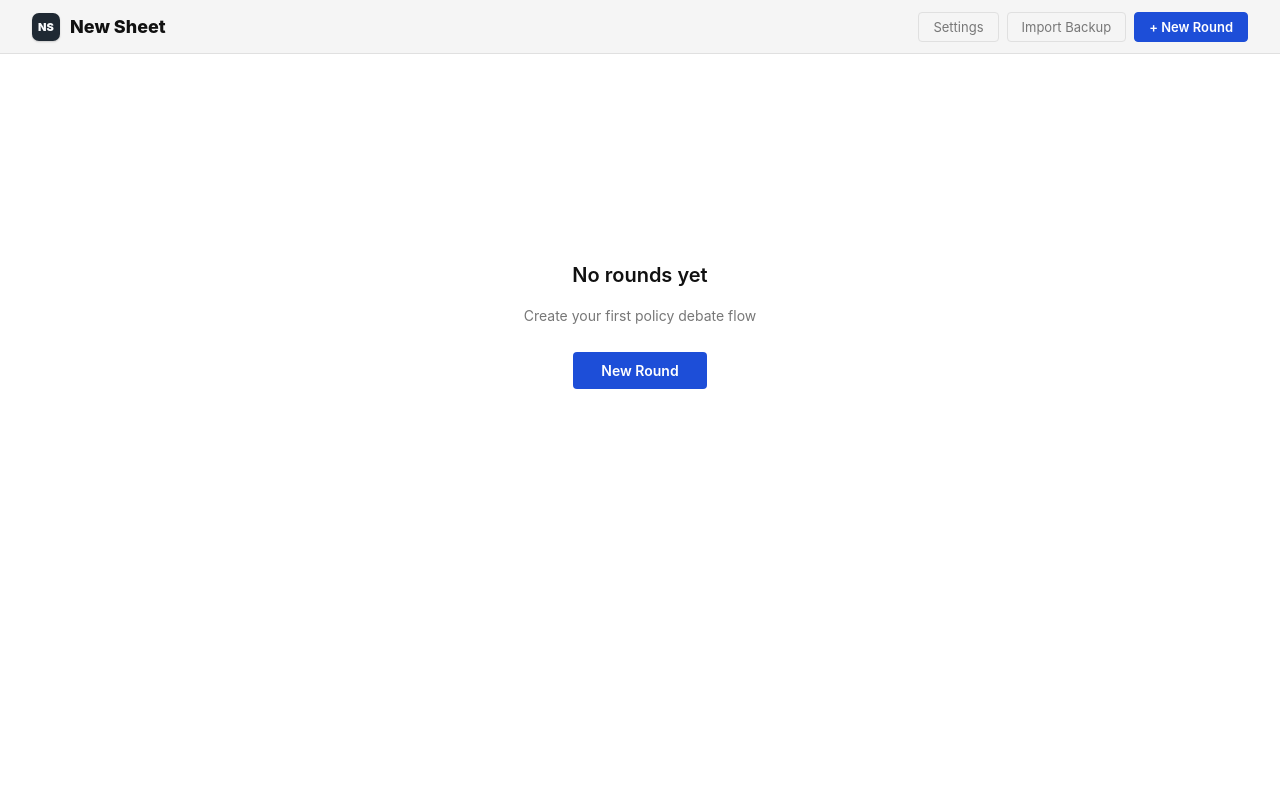
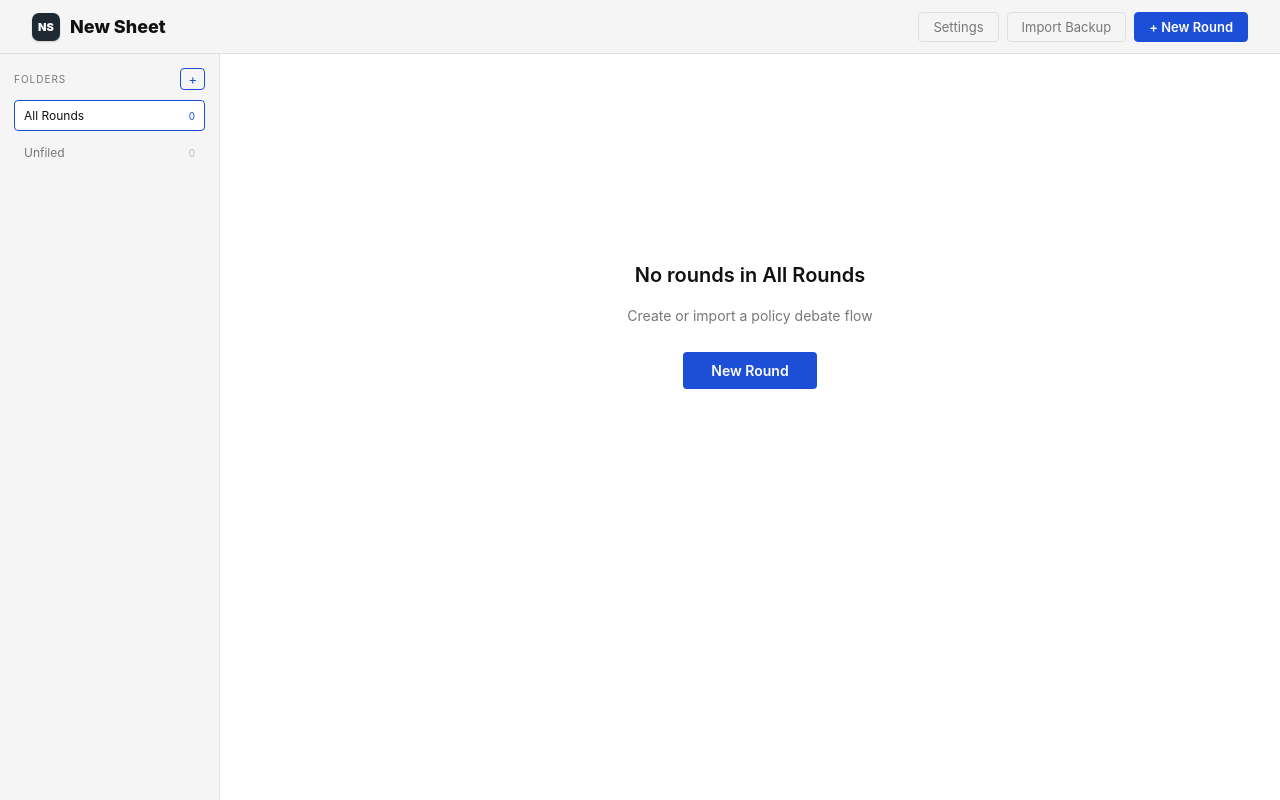
Before and after one commit to EzAdmissions/New-Sheet, a React (Vite) app: page / in a window 1280 px wide. Built offline with nearby package versions, Linux system fonts and the light colour scheme.

Commit message:
Add dashboard folders and refine themed chrome

```diff
--- a/src/Dashboard.jsx
+++ b/src/Dashboard.jsx
@@ -5,11 +5,18 @@ import { getUiChrome, chromeButton } from './uiChrome';
 
 export default function Dashboard({ onOpenSettings }) {
   const rounds      = useStore(s => s.rounds);
+  const folders     = useStore(s => s.folders);
+  const activeFolderId = useStore(s => s.activeFolderId);
   const settings    = useStore(s => s.settings);
   const newRound    = useStore(s => s.newRound);
   const openRound   = useStore(s => s.openRound);
   const deleteRound = useStore(s => s.deleteRound);
   const importRound = useStore(s => s.importRound);
+  const addFolder   = useStore(s => s.addFolder);
+  const renameFolder = useStore(s => s.renameFolder);
+  const deleteFolder = useStore(s => s.deleteFolder);
+  const setActiveFolder = useStore(s => s.setActiveFolder);
+  const moveRoundToFolder = useStore(s => s.moveRoundToFolder);
   const theme = useTheme(settings.theme);
   const ui = getUiChrome(settings, theme);
   const affColor = getAffColor(settings, theme);
@@ -29,7 +36,22 @@ export default function Dashboard({ onOpenSettings }) {
     }
   };
 
-  const sorted = [...rounds].sort((a, b) => (b.lastEdited ?? 0) - (a.lastEdited ?? 0));
+  const handleAddFolder = () => {
+    const name = prompt('Folder name');
+    if (name?.trim()) addFolder(name);
+  };
+
+  const filteredRounds = rounds.filter(r => {
+    if (activeFolderId === 'all') return true;
+    if (activeFolderId === 'unfiled') return !r.folderId;
+    return r.folderId === activeFolderId;
+  });
+  const sorted = [...filteredRounds].sort((a, b) => (b.lastEdited ?? 0) - (a.lastEdited ?? 0));
+  const activeFolderName = activeFolderId === 'all'
+    ? 'All Rounds'
+    : activeFolderId === 'unfiled'
+      ? 'Unfiled'
+      : folders.find(f => f.id === activeFolderId)?.name ?? 'Folder';
 
   return (
     <div style={{
@@ -61,13 +83,27 @@ export default function Dashboard({ onOpenSettings }) {
       </div>
 
       {/* Content */}
+      <div style={{ flex: 1, minHeight: 0, display: 'flex' }}>
+        <FolderSidebar
+          folders={folders}
+          rounds={rounds}
+          activeFolderId={activeFolderId}
+          setActiveFolder={setActiveFolder}
+          addFolder={handleAddFolder}
+          renameFolder={renameFolder}
+          deleteFolder={deleteFolder}
+          theme={theme}
+          ui={ui}
+          affColor={affColor}
+          negColor={negColor}
+        />
       <div style={{ flex: 1, overflowY: 'auto', padding: '32px 32px' }}>
         {sorted.length === 0 ? (
-          <Empty theme={theme} ui={ui} affColor={affColor} onNew={newRound} />
+          <Empty theme={theme} ui={ui} affColor={affColor} onNew={newRound} label={activeFolderName} />
         ) : (
           <>
             <div style={{ fontSize: 12, color: theme.textMuted, letterSpacing: 1, textTransform: 'uppercase', marginBottom: 16 }}>
-              Rounds ({sorted.length})
+              {activeFolderName} ({sorted.length})
             </div>
             <div style={{ display: 'grid', gridTemplateColumns: 'repeat(auto-fill, minmax(280px, 1fr))', gap: 14 }}>
               {sorted.map(r => (
@@ -78,6 +114,8 @@ export default function Dashboard({ onOpenSettings }) {
                   ui={ui}
                   affColor={affColor}
                   negColor={negColor}
+                  folders={folders}
+                  onMove={folderId => moveRoundToFolder(r.id, folderId)}
                   onOpen={() => openRound(r.id)}
                   onDelete={() => { if (confirm(`Delete "${roundDisplayName(r)}"?`)) deleteRound(r.id); }}
                   fmt={fmt}
@@ -88,7 +126,76 @@ export default function Dashboard({ onOpenSettings }) {
           </>
         )}
       </div>
+      </div>
     </div>
+  );
+}
+
+function FolderSidebar({ folders, rounds, activeFolderId, setActiveFolder, addFolder, renameFolder, deleteFolder, theme, ui, affColor, negColor }) {
+  const folderCount = (folderId) => rounds.filter(r => folderId === 'unfiled' ? !r.folderId : r.folderId === folderId).length;
+  const folderButton = (id, label, count) => {
+    const active = activeFolderId === id;
+    return (
+      <button
+        key={id}
+        onClick={() => setActiveFolder(id)}
+        style={{
+          width: '100%',
+          display: 'flex',
+          alignItems: 'center',
+          justifyContent: 'space-between',
+          gap: 8,
+          padding: '7px 9px',
+          background: active ? ui.tabActiveBg : 'transparent',
+          border: `1px solid ${active ? affColor : 'transparent'}`,
+          borderRadius: ui.radius,
+          color: active ? theme.text : theme.textMuted,
+          cursor: 'pointer',
+          fontFamily: 'inherit',
+          fontSize: 12,
+          textAlign: 'left',
+          boxShadow: active ? ui.tabActiveShadow : 'none',
+        }}
+      >
+        <span style={{ overflow: 'hidden', textOverflow: 'ellipsis', whiteSpace: 'nowrap' }}>{label}</span>
+        <span style={{ color: active ? affColor : theme.textDim, fontSize: 10 }}>{count}</span>
+      </button>
+    );
+  };
+
+  return (
+    <aside style={{ width: 220, flexShrink: 0, padding: 14, borderRight: `1px solid ${ui.border}`, background: ui.panelBg, overflowY: 'auto' }}>
+      <div style={{ display: 'flex', alignItems: 'center', justifyContent: 'space-between', marginBottom: 10 }}>
+        <div style={{ color: theme.textMuted, fontSize: 10, letterSpacing: 1, textTransform: 'uppercase' }}>Folders</div>
+        <button onClick={addFolder} style={{ ...btnStyle(theme, ui), padding: '2px 7px', color: affColor, borderColor: affColor }}>+</button>
+      </div>
+      <div style={{ display: 'flex', flexDirection: 'column', gap: 6 }}>
+        {folderButton('all', 'All Rounds', rounds.length)}
+        {folderButton('unfiled', 'Unfiled', folderCount('unfiled'))}
+        {folders.map(folder => (
+          <div key={folder.id} style={{ display: 'flex', gap: 4, alignItems: 'center' }}>
+            <div style={{ flex: 1, minWidth: 0 }}>{folderButton(folder.id, folder.name, folderCount(folder.id))}</div>
+            <button
+              title="Rename folder"
+              onClick={() => {
+                const name = prompt('Rename folder', folder.name);
+                if (name?.trim()) renameFolder(folder.id, name);
+              }}
+              style={{ ...btnStyle(theme, ui), padding: '2px 5px', fontSize: 10 }}
+            >
+              Rename
+            </button>
+            <button
+              title="Delete folder"
+              onClick={() => { if (confirm(`Delete folder "${folder.name}"? Rounds will move to Unfiled.`)) deleteFolder(folder.id); }}
+              style={{ ...btnStyle(theme, ui), padding: '2px 5px', fontSize: 10, color: negColor }}
+            >
+              Del
+            </button>
+          </div>
+        ))}
+      </div>
+    </aside>
   );
 }
 
@@ -117,7 +224,7 @@ function NsLogo() {
   );
 }
 
-function RoundCard({ round, theme, ui, affColor, negColor, onOpen, onDelete, fmt }) {
+function RoundCard({ round, theme, ui, affColor, negColor, folders, onMove, onOpen, onDelete, fmt }) {
   const name = roundDisplayName(round);
   return (
     <div
@@ -137,6 +244,15 @@ function RoundCard({ round, theme, ui, affColor, negColor, onOpen, onDelete, fmt
       {round.judges && (
         <div style={{ fontSize: 11, color: theme.textMuted, marginBottom: 6 }}>Judge(s): {round.judges}</div>
       )}
+      <select
+        value={round.folderId ?? 'unfiled'}
+        onClick={e => e.stopPropagation()}
+        onChange={e => onMove(e.target.value)}
+        style={{ marginTop: 6, maxWidth: '100%', padding: '3px 6px', background: ui.inputBg, border: `1px solid ${ui.borderSubtle}`, borderRadius: ui.radius, color: theme.textMuted, fontSize: 11, fontFamily: 'inherit' }}
+      >
+        <option value="unfiled">Unfiled</option>
+        {folders.map(folder => <option key={folder.id} value={folder.id}>{folder.name}</option>)}
+      </select>
       <div style={{ display: 'flex', gap: 6, flexWrap: 'wrap', marginTop: 8 }}>
         {sortSheetsForDisplay(round.sheets).filter(sh => sh.type !== 'cx').map(sh => (
           <span
@@ -186,11 +302,11 @@ function NewCard({ theme, ui, affColor, onClick }) {
   );
 }
 
-function Empty({ theme, ui, affColor, onNew }) {
+function Empty({ theme, ui, affColor, onNew, label }) {
   return (
     <div style={{ display: 'flex', flexDirection: 'column', alignItems: 'center', justifyContent: 'center', height: '60vh', gap: 20, color: theme.textMuted }}>
-      <div style={{ fontSize: 20, fontWeight: 600, color: theme.text }}>No rounds yet</div>
-      <div style={{ fontSize: 14, color: theme.textMuted }}>Create your first policy debate flow</div>
+      <div style={{ fontSize: 20, fontWeight: 600, color: theme.text }}>No rounds in {label}</div>
+      <div style={{ fontSize: 14, color: theme.textMuted }}>Create or import a policy debate flow</div>
       <button onClick={onNew} style={{ padding: '10px 28px', background: affColor, border: 'none', borderRadius: ui.radius, color: '#fff', fontSize: 14, fontWeight: 600, cursor: 'pointer', marginTop: 8, fontFamily: 'inherit' }}>
         New Round
       </button>
--- a/src/RoundMeta.jsx
+++ b/src/RoundMeta.jsx
@@ -1,11 +1,13 @@
 import { useState } from 'react';
 import useStore, { roundDisplayName } from './store';
 import { useTheme, getAffColor } from './theme';
+import { getUiChrome, chromeButton } from './uiChrome';
 
 export default function RoundMeta({ round, onClose }) {
   const updateRoundMeta = useStore(s => s.updateRoundMeta);
   const settings = useStore(s => s.settings);
   const theme = useTheme(settings.theme);
+  const ui = getUiChrome(settings, theme);
   const affColor = getAffColor(settings, theme);
   const [form, setForm] = useState({
     tournament: round.tournament, roundNum: round.roundNum,
@@ -19,19 +21,19 @@ export default function RoundMeta({ round, onClose }) {
     <div style={{ marginBottom: 10 }}>
       <label style={{ display: 'block', color: theme.textMuted, fontSize: 11, marginBottom: 3 }}>{label}</label>
       <input value={form[key]} onChange={e => setForm(f => ({ ...f, [key]: e.target.value }))} placeholder={placeholder}
-        style={{ width: '100%', padding: '6px 10px', background: theme.input, border: `1px solid ${theme.border}`, borderRadius: 4, color: theme.text, fontSize: 13, boxSizing: 'border-box', fontFamily: 'inherit' }} />
+        style={{ width: '100%', padding: '6px 10px', background: ui.inputBg, border: `1px solid ${ui.border}`, borderRadius: ui.radius, color: theme.text, fontSize: 13, boxSizing: 'border-box', fontFamily: 'inherit' }} />
     </div>
   );
 
   return (
     <div style={{ position: 'fixed', inset: 0, background: 'rgba(0,0,0,0.6)', zIndex: 900, display: 'flex', alignItems: 'center', justifyContent: 'center' }}>
-      <div style={{ background: theme.bgSecondary, border: `1px solid ${theme.border}`, borderRadius: 8, width: 420, padding: 24, boxShadow: '0 20px 60px rgba(0,0,0,0.6)' }}>
+      <div style={{ background: ui.panelBg, backgroundImage: ui.appBackgroundImage, backgroundSize: ui.appBackgroundSize, border: `1px solid ${ui.border}`, borderRadius: ui.cardRadius, width: 420, padding: 24, boxShadow: ui.modalShadow, fontFamily: ui.fontFamily }}>
         <div style={{ display: 'flex', justifyContent: 'space-between', marginBottom: 6 }}>
           <span style={{ color: theme.text, fontWeight: 700, fontSize: 15 }}>Round Info</span>
           <button onClick={onClose} style={{ background: 'none', border: 'none', color: theme.textMuted, fontSize: 18, cursor: 'pointer' }}>✕</button>
         </div>
 
-        <div style={{ fontSize: 12, color: theme.textMuted, marginBottom: 16, padding: '6px 10px', background: theme.bgTertiary, borderRadius: 4, border: `1px solid ${theme.borderSubtle}` }}>
+        <div style={{ fontSize: 12, color: theme.textMuted, marginBottom: 16, padding: '6px 10px', background: ui.cardBg, borderRadius: ui.radius, border: `1px solid ${ui.borderSubtle}` }}>
           {preview}
         </div>
 
@@ -47,9 +49,9 @@ export default function RoundMeta({ round, onClose }) {
           <div style={{ flex: 1 }}>{field('negCode', 'Neg Code', 'YH')}</div>
         </div>
         <div style={{ display: 'flex', justifyContent: 'flex-end', gap: 8, marginTop: 6 }}>
-          <button onClick={onClose} style={{ padding: '7px 16px', background: theme.bgTertiary, border: `1px solid ${theme.border}`, borderRadius: 4, color: theme.textMuted, cursor: 'pointer', fontSize: 13, fontFamily: 'inherit' }}>Cancel</button>
+          <button onClick={onClose} style={chromeButton(theme, ui, { padding: '7px 16px', fontSize: 13 })}>Cancel</button>
           <button onClick={() => { updateRoundMeta(round.id, form); onClose(); }}
-            style={{ padding: '7px 16px', background: affColor, border: 'none', borderRadius: 4, color: '#fff', cursor: 'pointer', fontSize: 13, fontWeight: 600, fontFamily: 'inherit' }}>
+            style={{ ...chromeButton(theme, ui, { padding: '7px 16px', fontSize: 13 }), background: affColor, borderColor: affColor, color: '#fff', fontWeight: 600 }}>
             Save
           </button>
         </div>
--- a/src/store.js
+++ b/src/store.js
@@ -61,6 +61,10 @@ function makeSheet(type, name, needsName = true) {
   return { id: nanoid(), name, type, speeches, grid: makeGrid(speeches), extensionLinks: [], needsName };
 }
 
+function makeFolder(name) {
+  return { id: nanoid(), name: name.trim(), createdAt: Date.now() };
+}
+
 function makeRound() {
   const sheets = [
     makeSheet('aff', 'Case', false),
@@ -76,6 +80,7 @@ function makeRound() {
     affCode: '',
     negSchool: '',
     negCode: '',
+    folderId: null,
     lastEdited: Date.now(),
     sheets,
     activeSheetId: sheets[0].id,
@@ -84,9 +89,11 @@ function makeRound() {
 
 const useStore = create(
   persist(
-    (set) => ({
+    (set, get) => ({
       view: 'dashboard',
       rounds: [],
+      folders: [],
+      activeFolderId: 'all',
       activeRoundId: null,
       pendingNameSheetIds: [],
       keybindings: DEFAULT_KEYBINDINGS,
@@ -107,9 +114,31 @@ const useStore = create(
       },
 
       setView: (view) => set({ view }),
+      setActiveFolder: (folderId) => set({ activeFolderId: folderId }),
+
+      addFolder: (name) => {
+        const trimmed = name.trim();
+        if (!trimmed) return null;
+        const folder = makeFolder(trimmed);
+        set(s => ({ folders: [...s.folders, folder], activeFolderId: folder.id }));
+        return folder.id;
+      },
+      renameFolder: (id, name) => {
+        const trimmed = name.trim();
+        if (!trimmed) return;
+        set(s => ({ folders: s.folders.map(f => f.id === id ? { ...f, name: trimmed } : f) }));
+      },
+      deleteFolder: (id) => set(s => ({
+        folders: s.folders.filter(f => f.id !== id),
+        rounds: s.rounds.map(r => r.folderId === id ? { ...r, folderId: null } : r),
+        activeFolderId: s.activeFolderId === id ? 'all' : s.activeFolderId,
+      })),
+      moveRoundToFolder: (roundId, folderId) => set(s => ({
+        rounds: s.rounds.map(r => r.id === roundId ? { ...r, folderId: folderId === 'unfiled' ? null : folderId, lastEdited: Date.now() } : r),
+      })),
 
       newRound: () => {
-        const round = makeRound();
+        const round = { ...makeRound(), folderId: get().activeFolderId === 'all' || get().activeFolderId === 'unfiled' ? null : get().activeFolderId };
         set(s => ({ rounds: [...s.rounds, round], activeRoundId: round.id, view: 'flow' }));
       },
       openRound: (id) => set({ activeRoundId: id, view: 'flow' }),
@@ -202,6 +231,7 @@ const useStore = create(
           id: nanoid(),
           sheets,
           activeSheetId: idMap.get(round.activeSheetId) ?? sheets[0]?.id ?? null,
+          folderId: get().activeFolderId === 'all' || get().activeFolderId === 'unfiled' ? (round.folderId ?? null) : get().activeFolderId,
           lastEdited: Date.now(),
         };
         set(s => ({ rounds: [...s.rounds, imported], activeRoundId: imported.id, view: 'flow' }));
@@ -215,18 +245,25 @@ const useStore = create(
     }),
     {
       name: 'jayflow-v3',
-      version: 5,
+      version: 7,
       migrate: (persistedState) => {
         const pending = [];
         const rounds = (persistedState?.rounds ?? []).map(round => ({
           ...round,
+          folderId: round.folderId ?? null,
           sheets: (round.sheets ?? []).map(sheet => {
             const needsName = inferNeedsName(sheet);
             if (needsName && sheet.type !== 'cx') pending.push(sheet.id);
             return { ...sheet, needsName };
           }),
         }));
-        return { ...persistedState, rounds, pendingNameSheetIds: pending };
+        return {
+          ...persistedState,
+          rounds,
+          folders: persistedState?.folders ?? [],
+          activeFolderId: persistedState?.activeFolderId ?? 'all',
+          pendingNameSheetIds: pending,
+        };
       },
     }
   )
--- a/src/uiChrome.js
+++ b/src/uiChrome.js
@@ -378,8 +378,8 @@ export function getUiChrome(settings, theme) {
       panelBg: dark ? '#211b16' : '#fff8e8',
       cardBg: dark ? '#2a211a' : '#fffdf5',
       inputBg: dark ? '#120f0d' : '#fffdf7',
-      border: '#111111',
-      borderSubtle: '#111111',
+      border: dark ? '#8c4b32' : '#b96f50',
+      borderSubtle: dark ? '#8c4b32' : '#b96f50',
       radius: 1,
       cardRadius: 2,
       toolbarHeight: 42,
```
